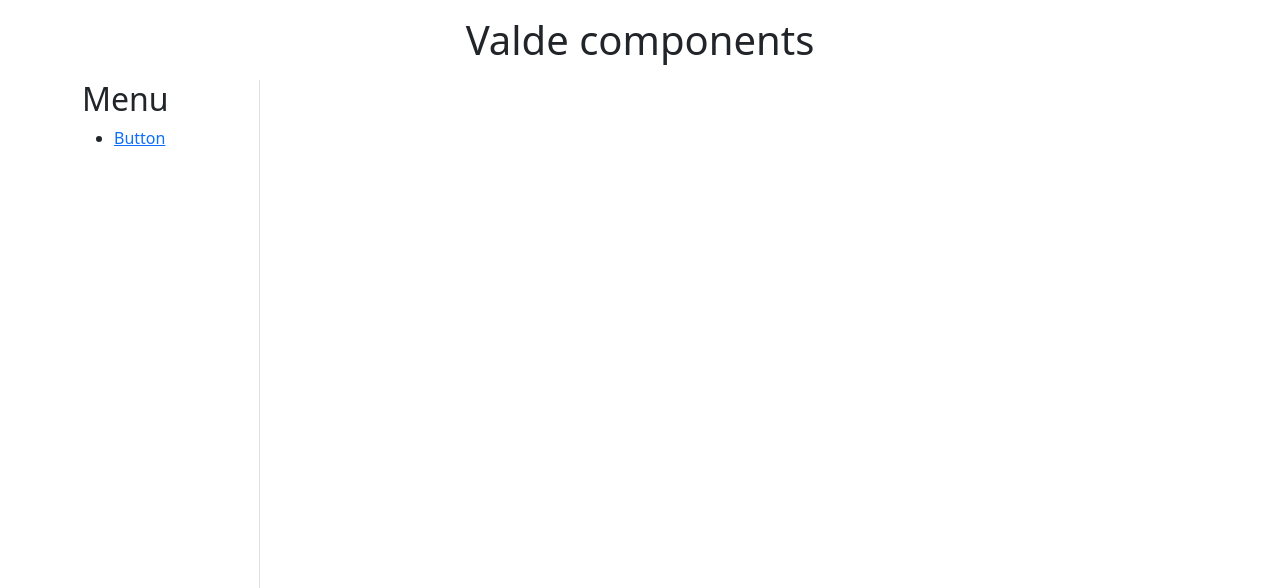
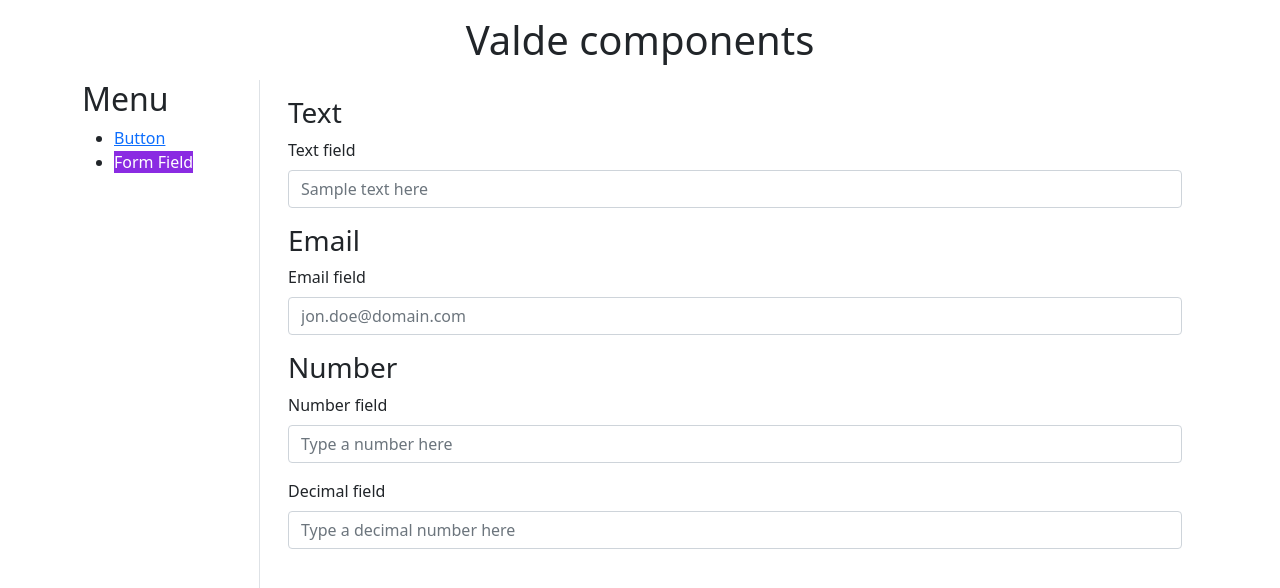
Before and after one commit to jmorenovalde/valde-components, an Angular app: page /form-field in a window 1280 px wide. Before the commit this address led to /. Shown: the top 588 px of the page. Built offline with nearby package versions, Linux system fonts and the light colour scheme.

Commit message:
add form field first version

```diff
--- a/src/app/app-routing.module.ts
+++ b/src/app/app-routing.module.ts
@@ -1,6 +1,7 @@
 import { NgModule } from '@angular/core';
 import { RouterModule, Routes } from '@angular/router';
 import { ButtonsComponent } from './pages/buttons/buttons.component';
+import { FormFieldComponent } from './pages/form-field/form-field.component';
 import { MainComponent } from './pages/main/main.component';
 
 const routes: Routes = [
@@ -12,6 +13,10 @@ const routes: Routes = [
     path: 'buttons',
     component: ButtonsComponent,
   },
+  {
+    path: 'form-field',
+    component: FormFieldComponent,
+  },
 ];
 
 @NgModule({
--- /dev/null
+++ b/src/app/pages/form-field/form-field.component.html
@@ -0,0 +1,35 @@
+<div class="p-3">
+  <h3>Text</h3>
+  <form id="textForm">
+    <app-valde-form-field
+      id="textField"
+      label="Text field"
+      placeholder="Sample text here"
+    ></app-valde-form-field>
+  </form>
+  <h3>Email</h3>
+  <form id="emailForm">
+    <app-valde-form-field
+      id="emailField"
+      label="Email field"
+      placeholder="jon.doe@domain.com"
+      type="email"
+    ></app-valde-form-field>
+  </form>
+  <h3>Number</h3>
+  <form id="numberForm">
+    <app-valde-form-field
+      id="numberField"
+      label="Number field"
+      placeholder="Type a number here"
+      type="number"
+    ></app-valde-form-field>
+    <app-valde-form-field
+      id="numberField2"
+      label="Decimal field"
+      placeholder="Type a decimal number here"
+      [step]="0.1"
+      type="number"
+    ></app-valde-form-field>
+  </form>
+</div>
--- /dev/null
+++ b/src/app/shared/components/valde-form-field/valde-form-field.component.html
@@ -0,0 +1,27 @@
+<div class="mb-3">
+  <label [for]="id" class="form-label">{{ label }}</label>
+  <ng-container *ngIf="type === 'number'; else otherType">
+    <input
+      autocomplete="false"
+      class="form-control"
+      [disabled]="disabled"
+      [readonly]="readonly"
+      [id]="id"
+      [placeholder]="placeholder"
+      [step]="step"
+      [type]="type"
+    />
+  </ng-container>
+</div>
+
+<ng-template #otherType>
+  <input
+    autocomplete="false"
+    class="form-control"
+    [disabled]="disabled"
+    [readonly]="readonly"
+    [id]="id"
+    [placeholder]="placeholder"
+    [type]="type"
+  />
+</ng-template>
--- /dev/null
+++ b/src/app/shared/components/valde-form-field/valde-form-field.component.ts
@@ -0,0 +1,52 @@
+import { Component, Input } from '@angular/core';
+
+@Component({
+  selector: 'app-valde-form-field',
+  templateUrl: './valde-form-field.component.html',
+  styleUrls: ['./valde-form-field.component.scss'],
+})
+export class ValdeFormFieldComponent {
+  /**
+   * This property indicate if the field is disabled or not.
+   */
+  @Input() disabled = false;
+
+  /**
+   * The identificator of the field
+   * @required
+   */
+  @Input() id = '';
+  /**
+   * The identification text of the field
+   */
+  @Input() label = 'Label';
+
+  /**
+   * Text to show when the field is empty.
+   */
+  @Input() placeholder = '';
+
+  /**
+   * This property indicate if the field is readonly or not.
+   */
+  @Input() readonly = false;
+
+  @Input() type:
+    | 'text'
+    | 'number'
+    | 'email'
+    | 'file'
+    | 'image'
+    | 'password'
+    | 'color'
+    | 'date'
+    | 'tel'
+    | 'time'
+    | 'url'
+    | 'datetime-local' = 'text';
+
+  /**
+   * This input is only used if the component is type number, that indicates te step of the spin.
+   */
+  @Input() step = 1;
+}
--- a/src/app/shared/layout/menu/menu.component.html
+++ b/src/app/shared/layout/menu/menu.component.html
@@ -2,4 +2,5 @@
 
 <ul>
   <li><a routerLink="buttons" routerLinkActive="active">Button</a></li>
+  <li><a routerLink="form-field" routerLinkActive="active">Form Field</a></li>
 </ul>
```
Also changed, not shown: src/app/app.module.ts (+9 -1 lines), src/app/pages/form-field/form-field.component.ts (added, +7 -0 lines), src/app/pages/form-field/form-field.module.ts (added, +10 -0 lines), src/app/shared/components/valde-form-field/valde-form-field.module.ts (added, +10 -0 lines), src/app/shared/components/valde-form-field/valde-form-field.component.scss (added), 1 other file (tests, documents, lock files or other folders).
